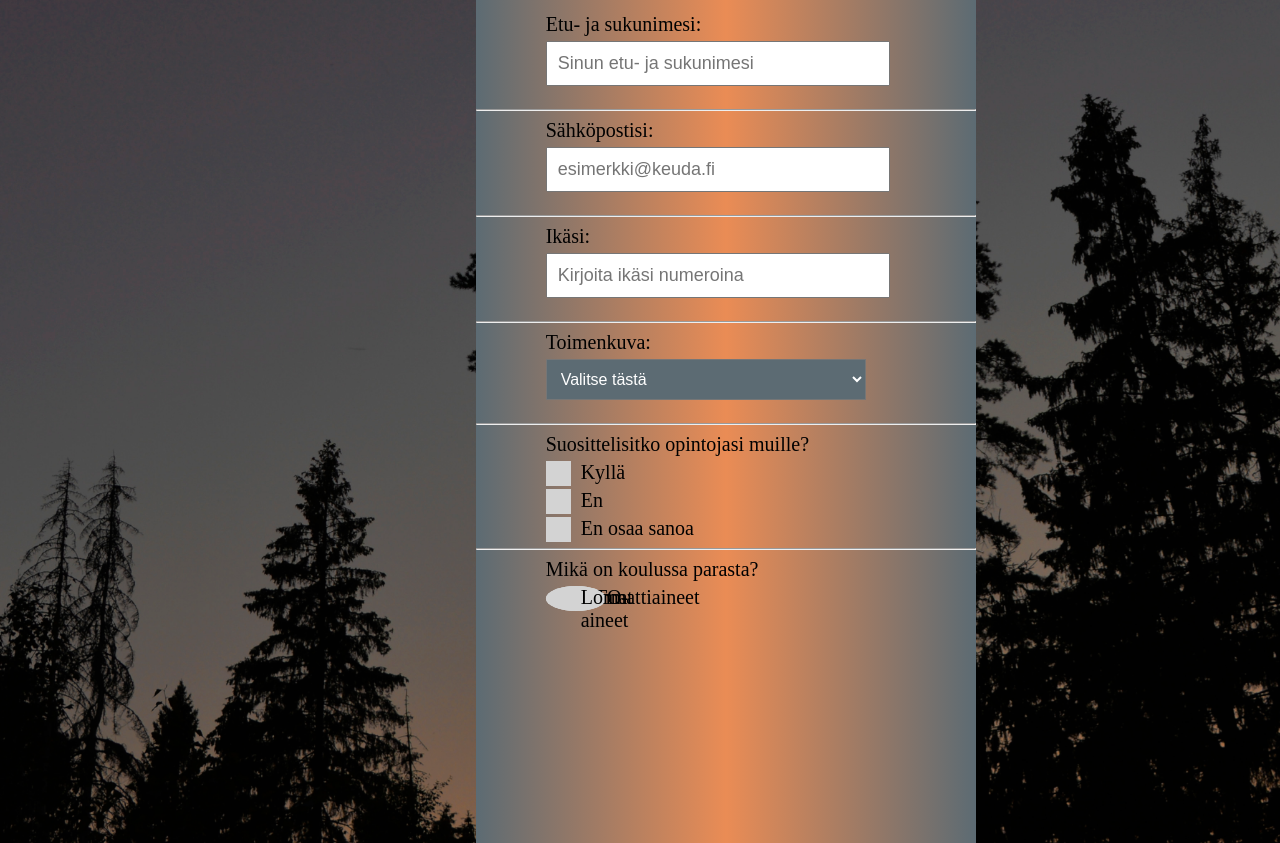
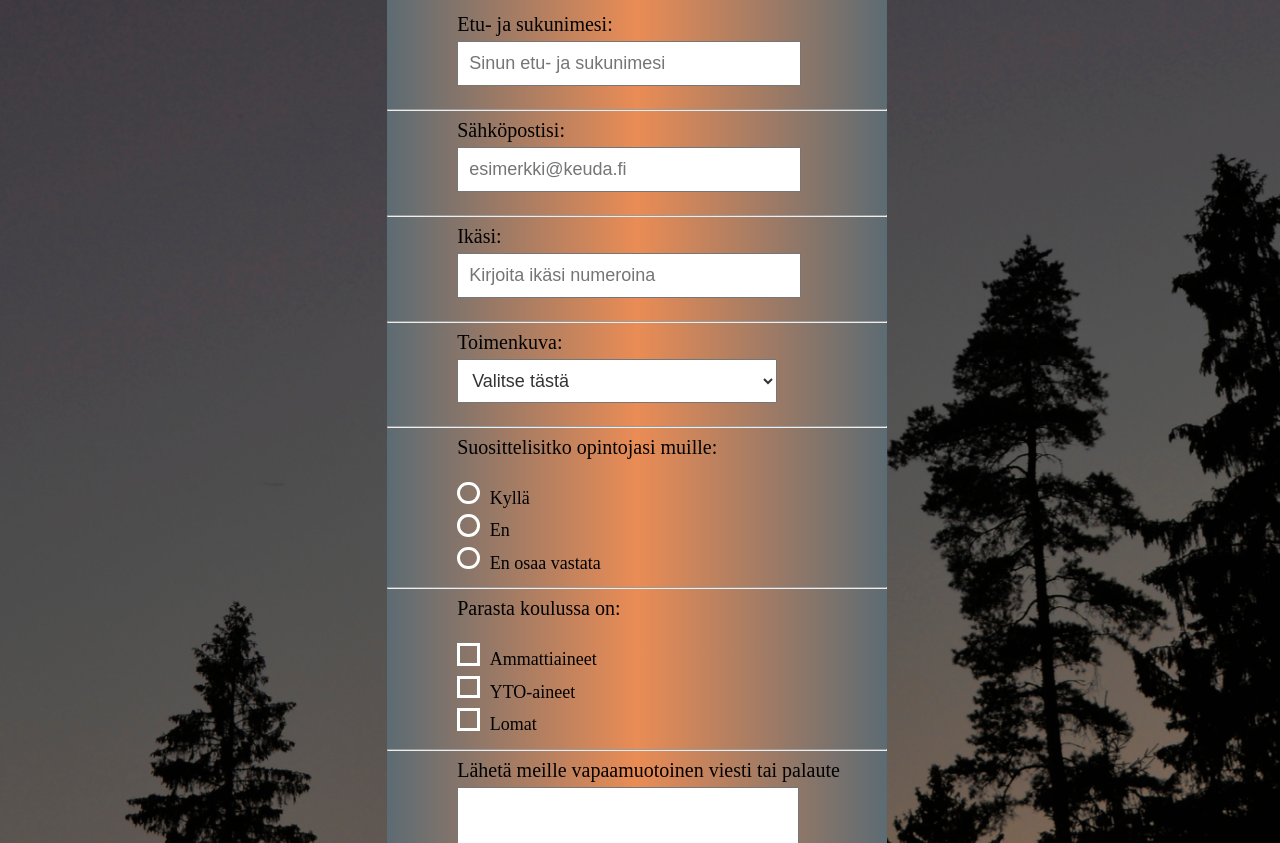
Before and after one commit to NinaMarieKa/Prototyypin_toteuttaminen, a plain HTML site: page projektit/projekti1b.html in a window 1280 px wide. Shown: the part 109-952 px from the top of the page. Drawn offline with Linux system fonts and the light colour scheme.

Commit message:
10.12 tallennus, kesken

```diff
--- a/projektit/projekti1b.css
+++ b/projektit/projekti1b.css
@@ -1,7 +1,7 @@
 body {
   background-image: url("latvat.JPG");
   background-color: #cccccc;
-  height: 1000px;
+  height: 1300px;
   background-position: center;
   background-repeat: no-repeat;
   background-size: cover;
@@ -16,19 +16,61 @@ body {
    );
    width: 500px;
    position: absolute;
-   left: 37%;
-   height: 1000px;
+   left: 30%;
+   right: 30%;
+   height: 1300px;
  }
 #osio h1, p {
   text-align: center;
 }
-#osio label {
+
+#nimisyotto {
   display: block;
   font-size: 20px;
   margin-bottom: 5px;
   margin-left: 70px;
 }
-#osio input, select {
+
+#emailsyotto {
+  display: block;
+  font-size: 20px;
+  margin-bottom: 5px;
+  margin-left: 70px;
+}
+
+#ikasyotot {
+  display: block;
+  font-size: 20px;
+  margin-bottom: 5px;
+  margin-left: 70px;
+}
+
+#toimenkuva {
+  display: block;
+  font-size: 20px;
+  margin-bottom: 5px;
+  margin-left: 70px;
+}
+
+#suositteletko {
+  display: block;
+  font-size: 20px;
+  margin-bottom: 5px;
+  margin-left: 70px;
+}
+
+#viestikentta {
+  display: block;
+  font-size: 20px;
+  margin-bottom: 5px;
+  margin-left: 70px;
+}
+
+textarea {
+  margin-left: 70px;
+}
+
+#osio input, select, textarea {
   width: 320px;
   padding: 10px;
   font-size: 18px;
@@ -37,134 +79,89 @@ body {
   margin-left: 70px;
 }
 
-.laatikko {
-  display: block;
-  position: relative;
-  padding-left: 35px;
-  margin-bottom: 12px;
+.radio {
+  display: inline-flex;
+  align-items: center;
   cursor: pointer;
-  font-size: 20px;
-  -webkit-user-select: none;
-  -moz-user-select: none;
-  -ms-user-select: none;
-  user-select: none;
-}
-.suositteletko label {
   font-size: 18px;
 }
 
-.laatikko input {
-  position: absolute;
-  opacity: 0;
-  cursor: pointer;
-  height: 0;
-  width: 0;
-}
-
-.checkmark {
-  position: absolute;
-  top: 0;
-  left: 0;
-  height: 25px;
-  width: 25px;
-  background-color: lightgrey;
-}
-
-
-.laatikko:hover input ~ .checkmark {
-  background-color:  rgb(92, 107, 115);
-}
-
-.laatikko input:checked ~ .checkmark {
-  background-color:  rgb(92, 107, 115);
-}
-.checkmark:after {
-  content: "";
-  position: absolute;
+.radio__input {
   display: none;
 }
 
-.laatikko input:checked ~ .checkmark:after {
+.radio__radio {
+  width: 1.25em;
+  height: 1.25em;
+  border: solid white;
+  margin-left: 70px;
+  margin-bottom: 10px;
+  border-radius: 50%;
+  margin-right: 10px;
+  box-sizing: border-box;
+  padding: 1px;
+
+}
+.radio__radio::after {
+  content: "";
+  width: 100%;
+  height: 100%;
   display: block;
+  background: rgb(92, 107, 115);
+  border-radius: 50%;
+
+  transform: scale(0);
+  transition: transform 0.15s;
 }
 
-.laatikko .checkmark:after {
-  left: 9px;
-  top: 5px;
-  width: 5px;
-  height: 10px;
-  border: solid white;
-  border-width: 0 3px 3px 0;
-  -webkit-transform: rotate(45deg);
-  -ms-transform: rotate(45deg);
-  transform: rotate(45deg);
-}
- select {
-  font-size: 16px;
-  background-color:  rgb(92, 107, 115);
-  color: white;
-
-}
-.laatikkoKaks {
-  display: block;
-  position: relative;
-  padding-left: 35px;
-  margin-bottom: 12px;
-  cursor: pointer;
-  font-size: 24px;
-  -webkit-user-select: none;
-  -moz-user-select: none;
-  -ms-user-select: none;
-  user-select: none;
-}
-.parasta label {
-  font-size: 18px;
+.radio__input:checked + .radio__radio::after {
+    transform: scale(1);
 }
 
-.isompi {
-  font-size: 24px;
+.checkboxes {
+    display: inline-flex;
+    align-items: center;
+    cursor: pointer;
+    font-size: 18px;
 }
 
-.laatikkoKaks input {
-  position: absolute;
-  opacity: 0;
-  cursor: pointer;
-}
-
-
-.laatikkoKaks {
-  position: absolute;
-  left: 0;
-  height: 25px;
-  width: 25px;
-  background-color: lightgrey;
-  border-radius: 50%;
-}
-
-.laatikkoKaks:hover input ~ .checkmarkTwo {
-  background-color: rgb(0, 114, 66);
-}
-
-
-.laatikkoKaks input:checked ~ .checkmarkTwo {
-  background-color: rgb(0, 114, 66);
-}
-
-
-.laatikkoKaks:after {
-  content: "";
-  position: absolute;
+.box__input {
   display: none;
 }
 
-.laatikkoKaks input:checked ~ .checkmarkTwo:after {
-  display: block;
+.box__box {
+  width: 1.25em;
+  height: 1.25em;
+  border: solid white;
+  margin-left: 70px;
+  margin-bottom: 10px;
+  margin-right: 10px;
+  box-sizing: border-box;
+  padding: 1px;
 }
 
-.laatikkoKaks .checkmarkTwo:after {
- 	top: 9px;
-	left: 9px;
-	width: 8px;
-	height: 8px;
-	border-radius: 50%;
-	background: white;
+.box__box::after {
+  content: "";
+  width: 100%;
+  height: 100%;
+  display: block;
+  background: rgb(92, 107, 115);
+
+  transform: scale(0);
+  transition: transform 0.15s;
+}
+
+.box__input:checked + .box__box::after {
+  transform: scale(1);
+}
+
+#laheta {
+  display: block;
+  margin-left: 190px;
+  margin-top: 20px;
+  font-size: 22px;
+  background: rgb(92, 107, 115);
+  color: white;
+  width: 130px;
+  height: 40px;
+}
--- a/projektit/projekti1b.html
+++ b/projektit/projekti1b.html
@@ -17,7 +17,7 @@
        name = "nimi"
        type = "text"
        placeholder= "Sinun etu- ja sukunimesi"
-       required minlength="5"/> <br>
+       minlength="5" maxlength="25" required/> <br>
        <hr/>
      <label id="emailsyotto" for="email">Sähköpostisi: </label>
       <input
@@ -34,11 +34,12 @@
        type= "number"
        placeholder= "Kirjoita ikäsi numeroina"
        max="99"
-       required min="1"
+       min="1"
+       required
       />
       <hr/>
-    <label>Toimenkuva:</label>
-      <select name="valinnat" class="mika-naista" id="pudotus">
+    <label id="toimenkuva">Toimenkuva:</label>
+      <select name="valinnat" id="pudotus">
       <option value="valitse">Valitse tästä</option>
       <option value="opiskelija">Opiskelija</option>
       <option value="palkkatyossa">Palkkatyössä</option>
@@ -46,41 +47,46 @@
       <option value="yrittaja">Yrittäjä</option>
     </select>
     <hr/>
-    <label>Suosittelisitko opintojasi muille?</label>
-      <div class="suositteletko">
-         <label class="laatikko">Kyllä
-         <input name="radio" type="radio" style="vertical-align: middle; margin: 0px;">
-         <span class="checkmark"></span>
-         </label>
-         <label class="laatikko">En
-         <input name="radio" type="radio" style="vertical-align: middle; margin: 0px;">
-         <span class="checkmark"></span>
-         </label>
-         <label class="laatikko">En osaa sanoa
-         <input name="radio" type="radio" style="vertical-align: middle; margin: 0px;">
-         <span class="checkmark"></span>
-        </label>
-     </div>
-     <hr/>
-     <label>Mikä on koulussa parasta?</label>
-     <div class="parasta">
-     <label class="laatikkoKaks">Ammattiaineet
-     <input type="checkbox" name="checkbox">
-     <span class="checkmarkTwo"></span>
-     </label>
-     <label class="laatikkoKaks">YTO- aineet
-     <input type="checkbox" name="checkbox">
-     <span class="checkmarkTwo"></span>
-     </label>
-     <label class="laatikkoKaks">Lomat
-     <input type="checkbox" name="checkbox">
-     <span class="checkmarkTwo"></span>
-    </label>
+    <label id="suositteletko">Suosittelisitko opintojasi muille:</label><br>
+    <label class="radio">
+       <input type="checkbox" name="radio" id="kylla" class="radio__input" value="kylla">
+       <div class="radio__radio"></div>
+       <span>Kyllä</span>
+    </label><br>
+    <label class="radio">
+       <input type="checkbox" name="radio" id="ei" class="radio__input" value="ei">
+       <div class="radio__radio"></div>
+       <span>En</span>
+    </label><br>
+    <label class="radio">
+       <input type="checkbox" name="radio" id="enTieda" class="radio__input" value="enTieda">
+       <div class="radio__radio"></div>
+       <span>En osaa vastata</span>
+    </label>  <hr/>
+      <label id="suositteletko">Parasta koulussa on:</label><br>
+      <label class="checkboxes">
+         <input type="checkbox" name="check" id="boxyx" class="box__input" value="boxyx">
+         <div class="box__box"></div>
+         <span>Ammattiaineet</span>
+      </label><br>
+      <label class="checkboxes">
+         <input type="checkbox" name="check" id="boxkax" class="box__input" valua="boxkax">
+         <div class="box__box"></div>
+         <span>YTO-aineet</span>
+      </label><br>
+      <label class="checkboxes">
+         <input type="checkbox" name="check" id="boxkol" class="box__input" value="boxkol">
+         <div class="box__box"></div>
+         <span>Lomat</span>
+      </label> <hr/>
+      <label id="viestikentta">Lähetä meille vapaamuotoinen viesti tai palaute </label>
+      <div class="viesti">
+      <textarea name="palaute" rows="8" cols="45"></textarea>
     </div>
+    <hr/>
+    <button id="laheta" type="submit">Lähetä</button>
 
-
-
- </div>
 </form>
+</div>
 </body>
 </html>
--- a/projektit/projekti1b.js
+++ b/projektit/projekti1b.js
@@ -1,14 +1,39 @@
 function kysely() {
 
+  var kylla = document.getElementById('kylla').checked;
+  var ei = document.getElementById('ei').checked;
+  var entiia = document.getElementById('enTieda').checked;
+
+  if(kylla == false && ei == false && entiia == false) {
+    alert('Valitse vaihtoehto kohdasta "Suosittelisitko opintojasi muille"');
+    return false;
+  }
+  else{
+    return true;
   }
 
+  var valinnat = document.forms["Kyselylomake"]["valinnat"];
 
-function emailIsValid (email) {
-   return /^[^\s@]+@[^\s@]+\.[^\s@]+$/.test(email)
+  if (form.valinnat[0].selected == true) {
+    window.alert("Ole hyvä ja valitse toimenkuva");
+    return false;
+  }
 
-   if(emailIsValid(sahkoposti)) {
+  if (viesti.value == "") {
+   window.alert("Viestikenttä on tyhjä.");
+   return false;
   }
-    else{ alert("Anna oikea sÃ¤hkÃ¶postiosoitteesi"); lomake.email.focus(); return (false); }
+
+  var yx = document.getElementById('boxyx').checked;
+  var kax = document.getElementById('boxkax').checked;
+  var kol = document.getElementById('boxkol').checked;
+
+  if(yx == false && kax == false && kol == false) {
+    alert('Valitse vaihtoehto kohdasta "Parasta koulussa on"');
+    return false;
+  }
+  else{
+    return true;
   }
 
   window.addEventListener("DOMContentLoaded", function(){
@@ -23,6 +48,7 @@ window.addEventListener("DOMContentLoaded", function(){
       }
     });
   });
+
 
    window.addEventListener("DOMContentLoaded", function(){
    var ika = document.getElementById("ika");
@@ -40,3 +66,14 @@ window.addEventListener("DOMContentLoaded", function(){
      }
    });
   });
+
+}
+
+
+function emailIsValid (email) {
+   return /^[^\s@]+@[^\s@]+\.[^\s@]+$/.test(email)
+
+   if(emailIsValid(email)) {
+    }
+    else{ alert("Anna oikea sähköpostiosoitteesi"); Kyselylomake.email.focus(); return (false); }
+ }
```
Lines whose indentation alone changed are shown as unchanged.
